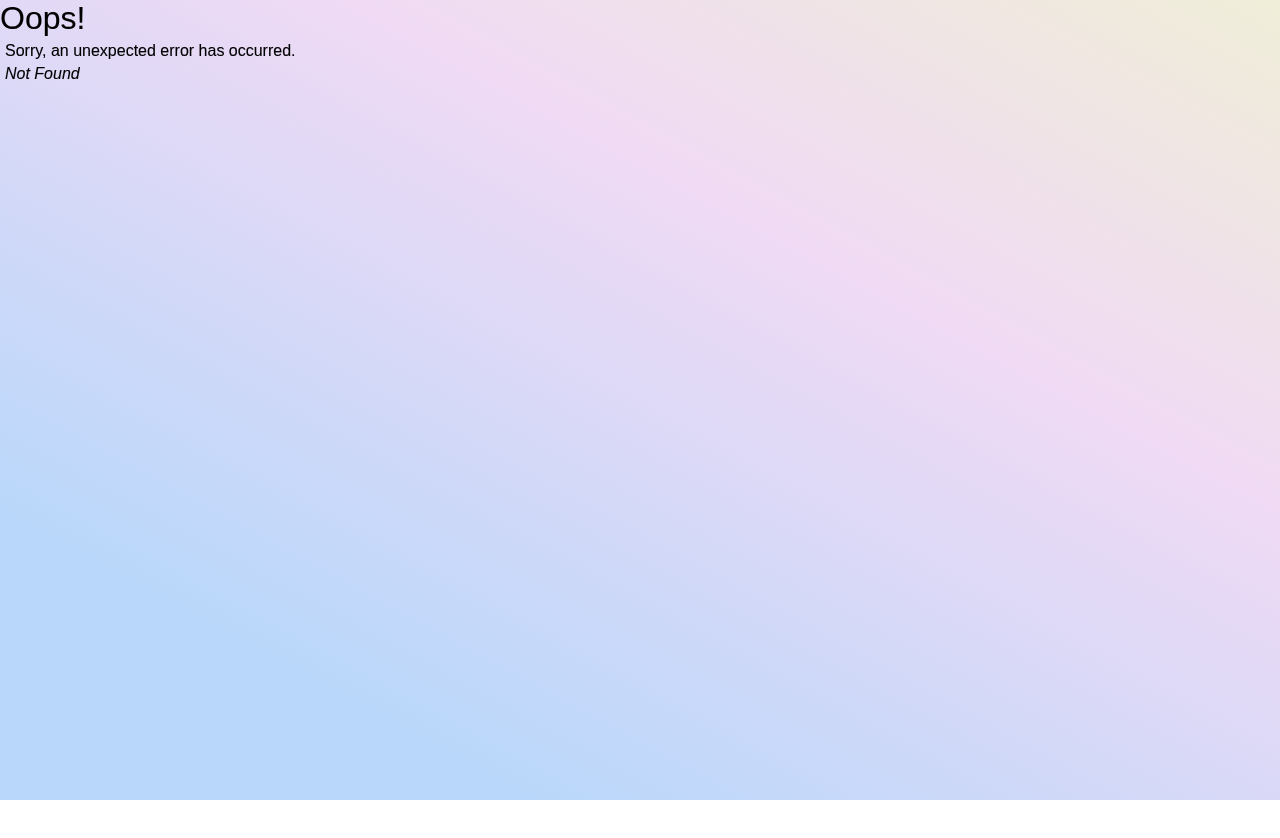
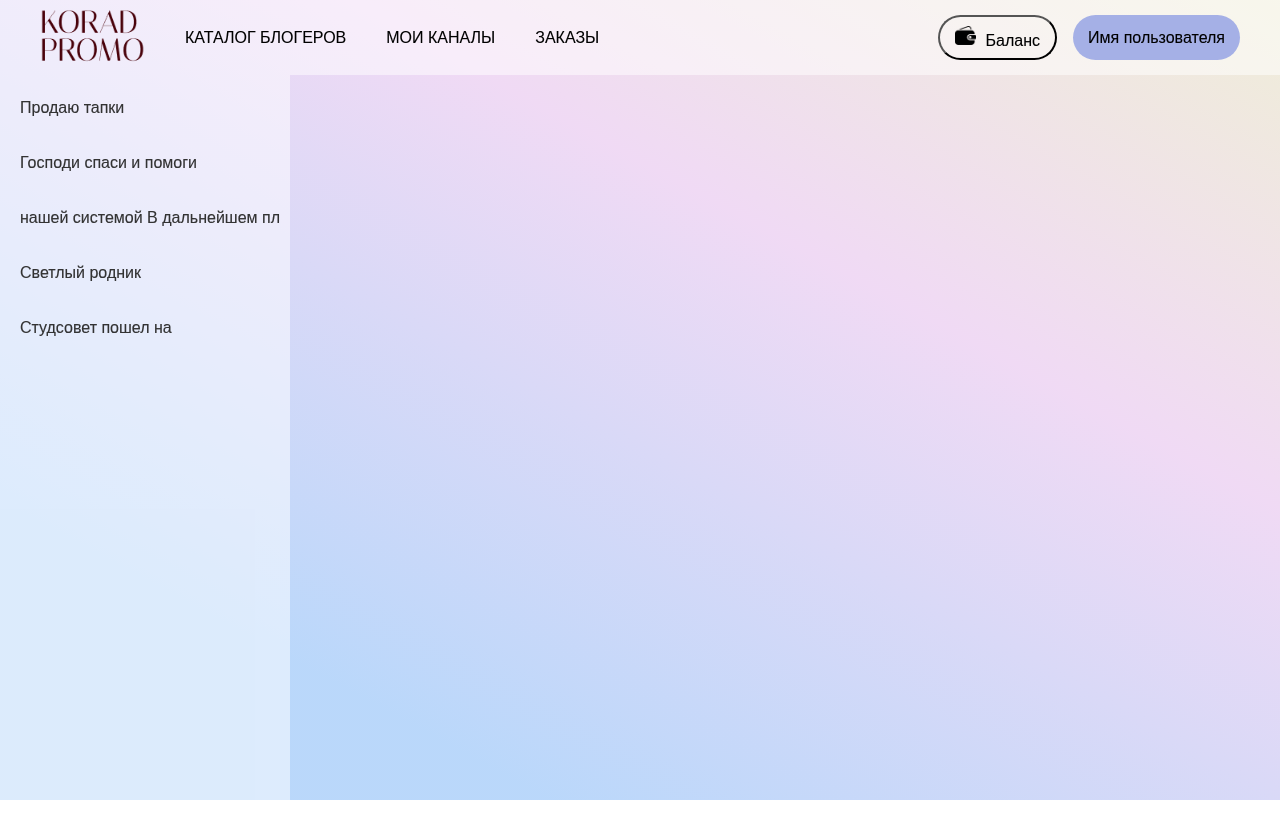
Before and after one commit to KorepanovaE09/website_bloggers, a React (Create React App) app: page /orders in a window 1280 px wide. Before the commit this address had no page. Shown: the top 838 px of the page. Before the commit the page ends 800 px from the top, so only its background shows below. Built offline with nearby package versions, Linux system fonts and the light colour scheme; a web font is replaced by a local one.

Commit message:
add-order-list
Добавлена страница для просмотра списка заказов с их деталями.

```diff
--- a/src/App.js
+++ b/src/App.js
@@ -10,8 +10,8 @@ import LogIn from "./pages/LogIn";
 import Error from "./pages/Error";
 import Channel from "./pages/Channel";
 import AddChannel from "./pages/AddСhannel";
-import Campaigns from "./pages/Campaigns";
-import Form_order from "./pages/Form-order";
+import Orders from "./pages/Orders";
+import Form_order from "./pages/Form-new-order";
 
 const router = createBrowserRouter([
   {
@@ -78,11 +78,11 @@ const router = createBrowserRouter([
     ),
   },
   {
-    path: "/campaigns",
+    path: "/orders",
     element: (
       <>
         <Header />
-        <Campaigns />
+        <Orders />
       </>
     ),
   },
--- a/src/components/Header-blogger.jsx
+++ b/src/components/Header-blogger.jsx
@@ -5,31 +5,55 @@ import walletIcon from "../assets/img/wallet.png";
 import { useState } from "react";
 
 const Header = () => {
-  const location = useLocation()
+  const location = useLocation();
 
   return (
     <header>
       <div className="header-blogger-left">
         <img className="header_logo" src={logo} alt="Логотип"></img>
 
-        <Link to = "/">
-        {/* <button className="button_bloggers">Каталог блогеров</button> */}
-          <button className={`button_bloggers ${location.pathname === "/" ? "active" : ""}`}> КАТАЛОГ БЛОГЕРОВ </button>
+        <Link to="/">
+          {/* <button className="btnbloggers">Каталог блогеров</button> */}
+          <button
+            className={`btn-header-left ${
+              location.pathname === "/" ? "active" : ""
+            }`}
+          >
+            {" "}
+            КАТАЛОГ БЛОГЕРОВ{" "}
+          </button>
         </Link>
 
         <Link to="/channel">
-          <button className={`button_channel ${location.pathname === "/channel" ? "active" : ""}`}>МОИ КАНАЛЫ</button>
+          <button
+            className={`btn-header-left ${
+              location.pathname === "/channel" ? "active" : ""
+            }`}
+          >
+            МОИ КАНАЛЫ
+          </button>
+        </Link>
+
+        <Link to="/orders">
+          <button
+            className={`btn-header-left ${
+              location.pathname === "/orders" ? "active" : ""
+            }`}
+          >
+            ЗАКАЗЫ
+          </button>
         </Link>
       </div>
+
       <div className="header_right">
         <Link to="/balance">
-          <button className="button_line">
+          <button className="btn-line">
             <img className="img_balance" src={walletIcon} alt="Кошелек" />
             Баланс
           </button>
         </Link>
         <Link to="/profile">
-          <button className="button_profile">Имя пользователя</button>
+          <button className="btn-profile">Имя пользователя</button>
         </Link>
       </div>
     </header>
--- a/src/css/Style_Header_blogger.css
+++ b/src/css/Style_Header_blogger.css
@@ -15,20 +15,16 @@ header {
   margin-left: 40px;
 }
 
-.button_channel,
-.button_bloggers {
+.btn-header-left{
   border-radius: 50px;
-  /* width: 120px; */
   height: 45px;
-  /* background-color: rgba(255, 255, 255, 0.5); */
   background-color: transparent;
   border: none;
   margin-left: 40px;
   position: relative;
 }
 
-.button_channel::after,
-.button_bloggers::after {
+.btn-header-left::after{
   content: "";
   position: absolute;
   width: 100%;
@@ -41,22 +37,20 @@ header {
   transition: transform 0.3s ease-in-out, opacity 0.3s ease-in-out;
 }
 
-.button_channel:hover,
-.button_bloggers:hover {
+.btn-header-left:hover{
   filter: brightness(1);
 }
 
-.button_channel:hover::after,
-.button_bloggers:hover::after {
+.btn-header-left:hover::after,
+.btn-header-left:focus::after{
   opacity: 1;
   transform: scaleX(1);
 }
 
-.button_channel.active::after,
-.button_bloggers.active::after {
+/* .btn-header-left:hover::after{
   opacity: 1;
   transform: scaleX(1);
-}
+} */
 
 header img.img_balance {
   width: 21px;
@@ -80,11 +74,11 @@ button {
   cursor: pointer;
 }
 
-.button_profile {
+.btn-profile {
   border: none;
   background-color: #a5b0e6;
 }
 
-.button_line {
+.btn-line {
   background-color: transparent;
 }
--- /dev/null
+++ b/src/css/Style_orders.css
@@ -0,0 +1,124 @@
+.orders-container {
+  display: flex;
+  height: 100vh;
+}
+
+.list-order {
+  width: 270px;
+  background-color: rgba(255, 255, 255, 0.5);
+  padding: 10px;
+  overflow-y: auto;
+}
+
+.list-order ul {
+  width: 100%;
+}
+
+.btn-select-order {
+  display: flex;
+  align-items: center;
+  margin-bottom: 10px;
+  border-radius: 25px;
+  cursor: pointer;
+  transition: all 0.3s ease;
+  color: #333;
+  box-sizing: border-box;
+  height: 45px;
+  padding: 10px;
+
+  position: relative;
+  white-space: nowrap;
+  overflow: hidden;
+}
+
+
+.btn-select-order:hover {
+  border-color: #8a9cff;
+  background-color: rgba(245, 247, 255, 0.6);
+  box-shadow: 0 0 8px rgba(138, 156, 255, 0.6);
+}
+
+.btn-select-order.active {
+  border-color: #8a9cff;
+  background-color: rgba(245, 247, 255, 0.6);
+  box-shadow: 0 0 8px rgba(138, 156, 255, 0.6);
+}
+
+.select-order-conteiner {
+  flex: 1;
+  display: flex;
+  justify-content: center;
+  align-items: flex-start;
+  padding: 40px;
+}
+
+.select-order-form {
+  width: 100%;
+  background-color: white;
+  border-radius: 25px;
+  box-shadow: 0 2px 10px rgba(0, 0, 0, 0.1);
+  padding: 30px;
+  display: flex;
+  flex-direction: column;
+  gap: 15px;
+  box-sizing: border-box;
+}
+
+.select-order-header{
+    display: flex;
+    align-items: center;
+    justify-content: space-between;
+}
+
+.select-order-user{
+    display: flex;
+    align-items: center;
+}
+
+.select-order-type{
+    height: 45px;
+    border: 1px solid #a5b0e6;
+    width: 200px;
+}
+
+.select-order-status-input{
+    height: 45px;
+    border: 1px solid #a5b0e6;
+    width: 170px;
+}
+
+.select-order-date p{
+    font-size: 15px;
+}
+
+.select-order-right{
+    display: flex;
+    justify-content: space-between;
+    align-items: center;
+}
+
+.select-order-name {
+  height: 45px;
+  width: 40%;
+}
+
+.select-order-date input {
+  height: 45px;
+}
+
+.save-select-order {
+  display: flex;
+  justify-content: center;
+}
+
+.save-select-order-btn {
+  background-color: #a5b0e6;
+  height: 40px;
+  width: 150px;
+  border-radius: 25px;
+  border: none;
+}
+
+.selected-order-description{
+    height: 250px;
+}
--- /dev/null
+++ b/src/pages/Orders.jsx
@@ -0,0 +1,106 @@
+import { useState } from "react";
+import "../css/Style_orders.css";
+import network from "../assets/img/wallet.png";
+
+const Orders = () => {
+  const [selectedItem, setSelectedItem] = useState(null);
+  const [endDate, setEndDate] = useState("");
+
+  const today = new Date().toISOString().split("T")[0];
+
+  const handleDateChange = (e) => {
+    setEndDate(e.target.value);
+  };
+
+  const item = [
+    "Продаю тапки",
+    "Господи спаси и помоги",
+    "нашей системой В дальнейшем планируем создание ИИ, который будет автоматически подбирать блогеров.",
+    "Светлый родник",
+    "Студсовет пошел на",
+  ];
+
+  return (
+    <div className="orders-container">
+      <div className="list-order">
+        <ul>
+          {item.map((item, index) => (
+            <li
+              key={index}
+              onClick={() => setSelectedItem(item)}
+              className={`btn-select-order ${
+                selectedItem === item ? "active" : ""
+              }`}
+            >
+              {item}
+            </li>
+          ))}
+        </ul>
+      </div>
+
+      <div className="select-order-conteiner">
+        {selectedItem && (
+          <div className="select-order-form">
+            <div className="select-order-header">
+              <div className="select-order-user">
+                <img
+                  className="network-icon"
+                  src={network}
+                  alt="Соц сеть"
+                ></img>
+                <h2>Имя получателя</h2>
+              </div>
+              <div className="select-order-status">
+              <input
+                type="text"
+                className="select-order-status-input"
+                value="Ждет подтверждения"
+                disabled
+              />
+              </div>
+            </div>
+
+            <div className="select-order-right">
+              <input
+                type="text"
+                className="select-order-type"
+                value="Тип услуги"
+                disabled
+              />
+              <div className="select-order-date">
+                <p>Срок выполнения</p>
+                <input
+                  className="select-order-end-date"
+                  type="date"
+                  value={endDate}
+                  onChange={handleDateChange}
+                  min={today}
+                />
+              </div>
+            </div>
+
+            <input
+              className="select-order-name"
+              type="text"
+              placeholder={selectedItem || ""}
+              value={selectedItem || ""}
+              onChange={(e) => setSelectedItem(e.target.value)}
+            />
+
+            <textarea
+              type="text"
+              className="selected-order-description"
+              placeholder="Описание заказа"
+            ></textarea>
+
+            <div className="save-select-order">
+              <button className="save-select-order-btn">Сохранить</button>
+            </div>
+          </div>
+        )}
+      </div>
+    </div>
+  );
+};
+
+export default Orders;
```
